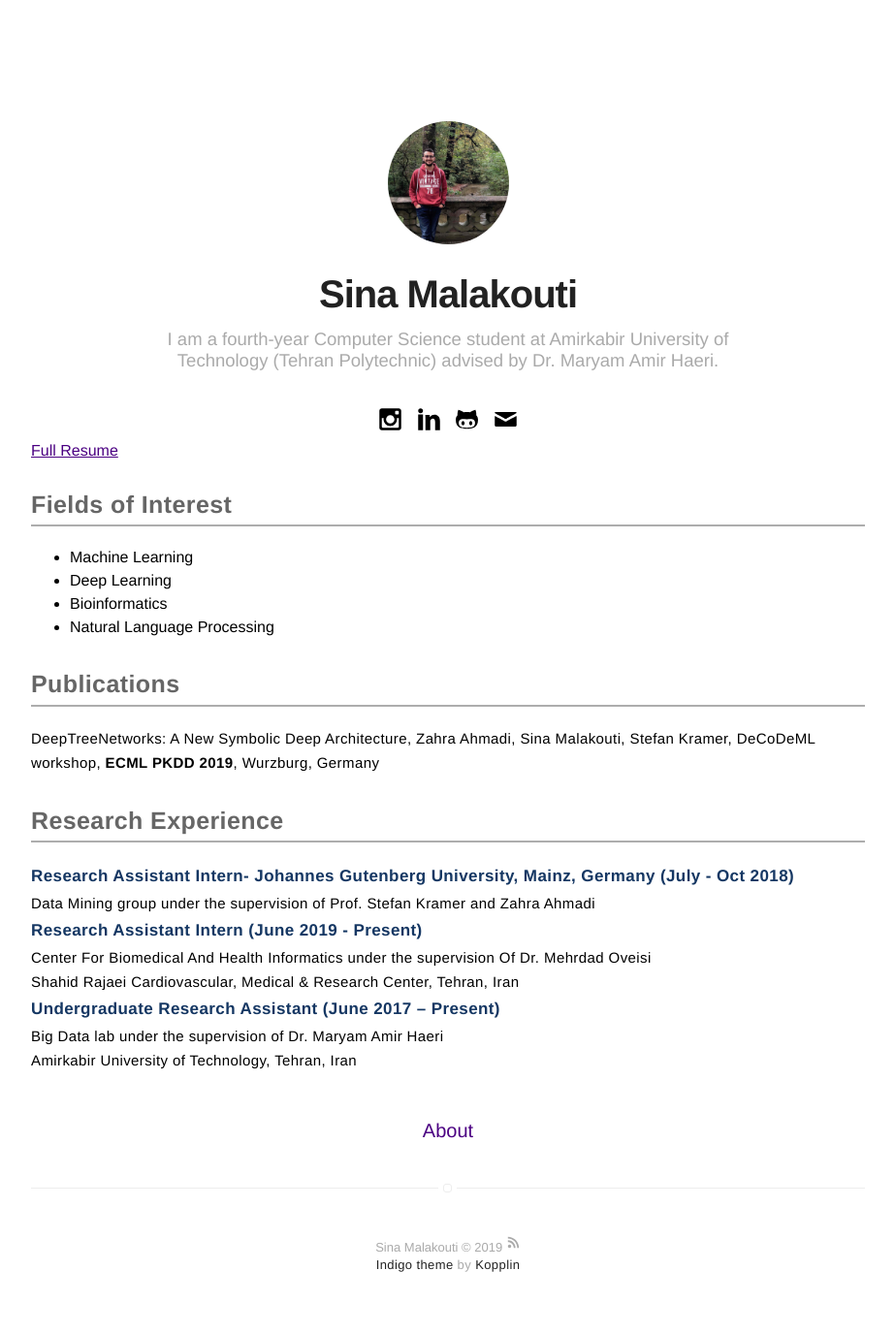
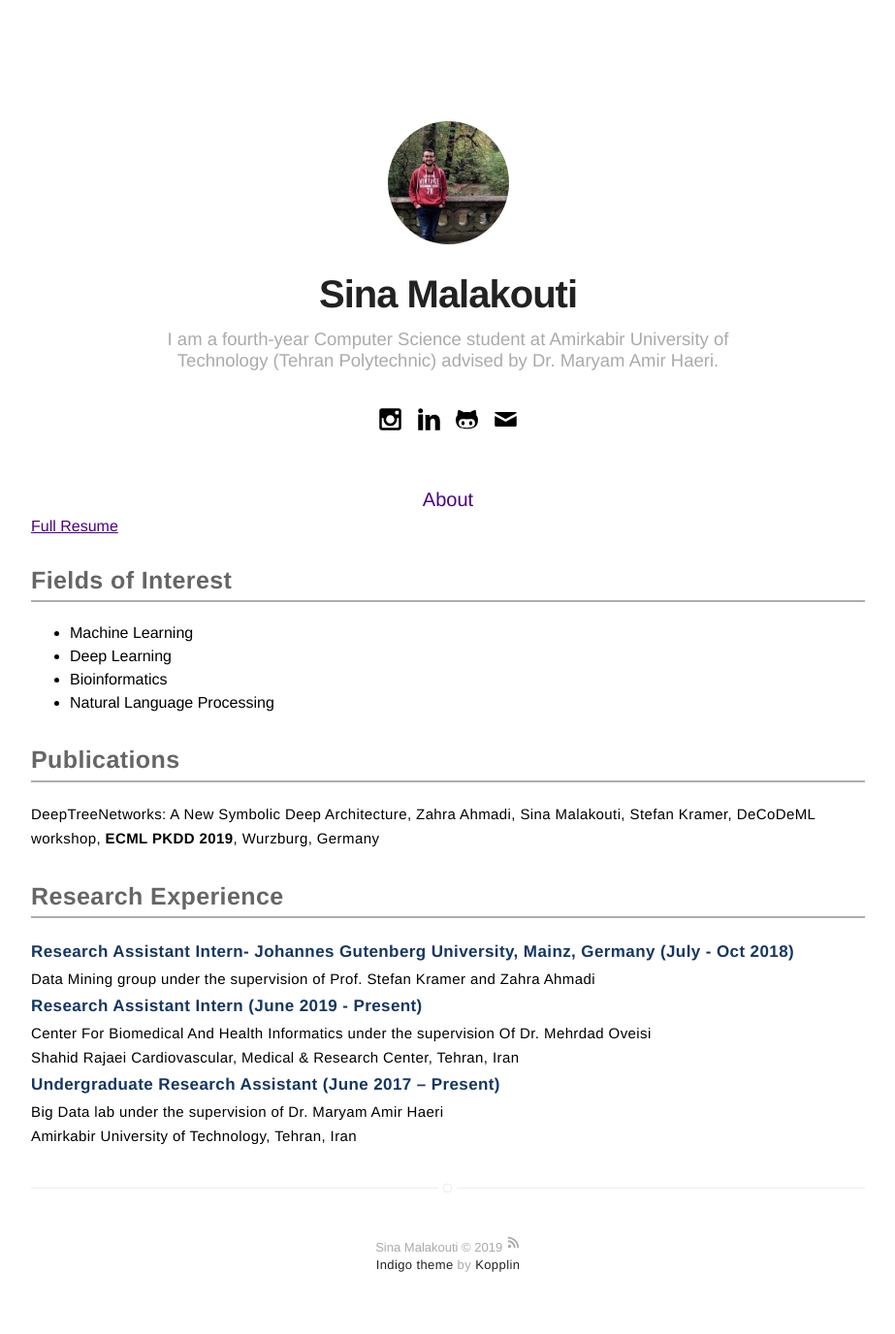
Before and after one commit to sinamalakouti/sinamalakouti.github.io, a Jekyll site: the page built from index.html, in a window 1280 px wide. Shown: the whole page at 97% size, without its empty margins (178-1101 px from the left). Built offline with Jekyll 4.4.1, drawn with Linux system fonts in a browser that asks for light colours.

Commit message:
first page changed

```diff
--- a/_includes/header.html
+++ b/_includes/header.html
@@ -25,6 +25,8 @@
 <!-- including other folan -->
         {% include social-links.html %}
     </header>
+    {% include nav.html %}
+
     <div><a href="assets/files/SinaMalakouti_Resume.pdf">Full Resume</a></div>
     <div>
         <p class="inf_header"> Fields of Interest</p>
@@ -55,4 +57,3 @@
     </div>
 
 {% endif %}
-{% include nav.html %}
```
